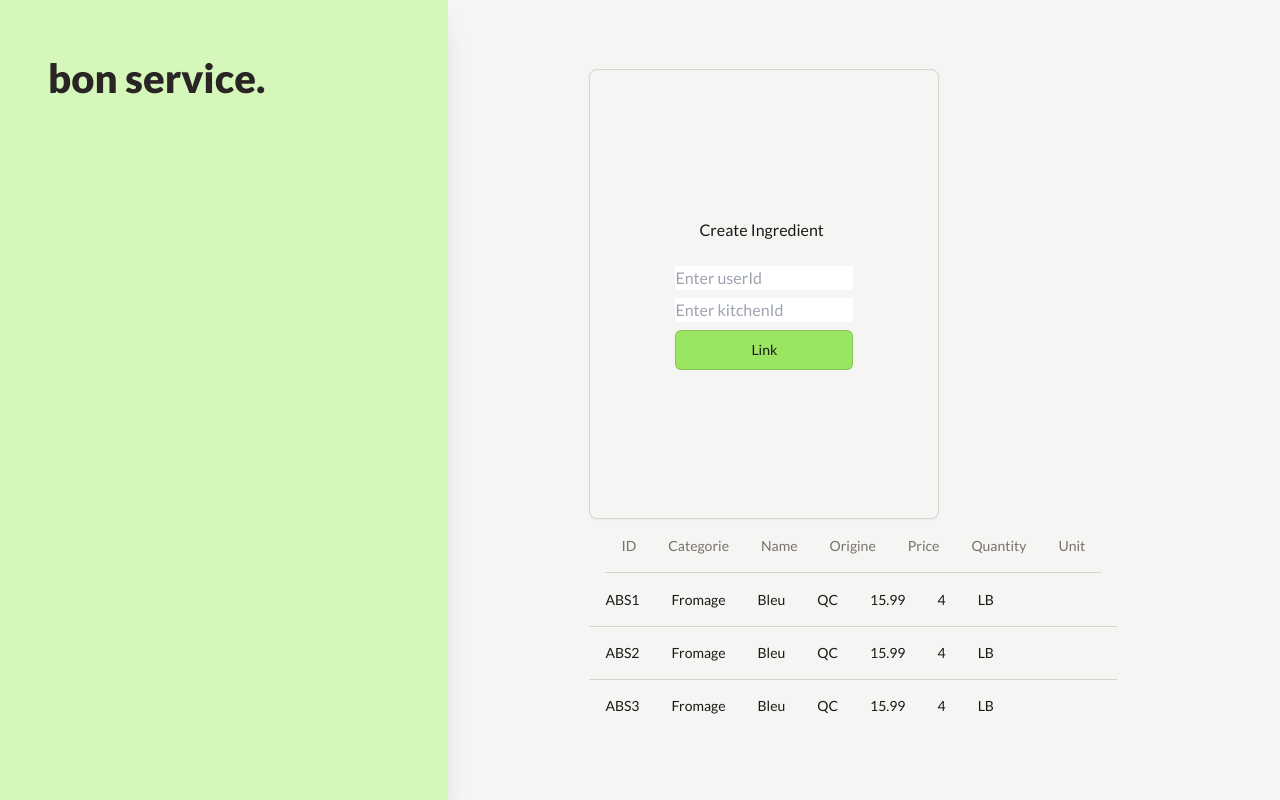
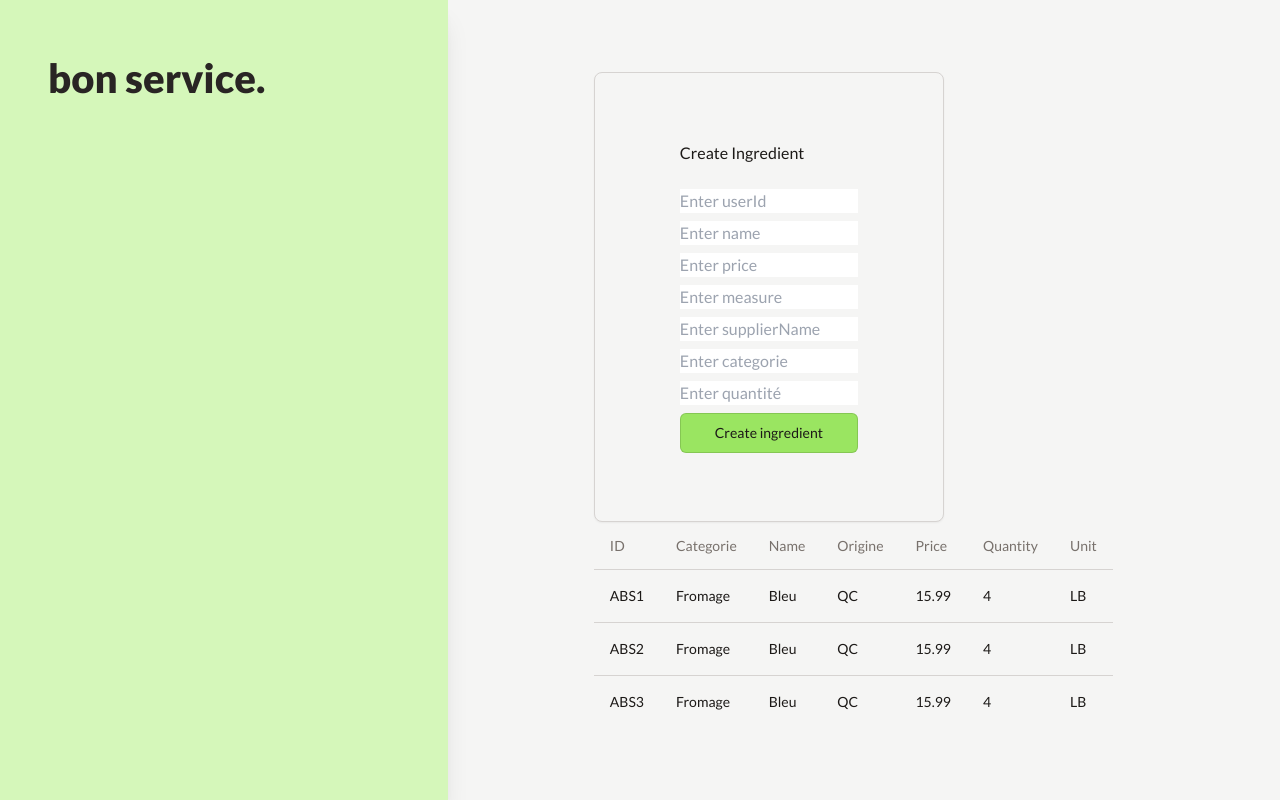
Before and after one commit to remschuet/Bon-Service, a Next.js app in the folder dev/kitchencompanion/: page /test/ingredient in a window 1280 px wide. Built offline with nearby package versions, Linux system fonts and the light colour scheme; what tailwind-heropatterns, tailwindcss-no-scrollbar would draw is missing.

Commit message:
fix: ingredient form test

```diff
--- a/dev/kitchencompanion/src/components/basic_test/working/ingredients-form.tsx
+++ b/dev/kitchencompanion/src/components/basic_test/working/ingredients-form.tsx
@@ -3,10 +3,12 @@ import {
   TableBody,
   TableCell,
   TableHead,
+  TableHeader,
   TableRow,
 } from "@/components/ui/table";
 import { Card, CardContent, CardHeader } from "@/components/ui/card";
 import { Button } from "@/components/ui/button";
+import { actionCreateKitchenWhenUserCreate } from "@/app/(public)/test/kitchen/_action/kitchen-action";
 
 const data = [
   {
@@ -39,13 +41,19 @@ const data = [
 ];
 
 export function IngredientForm() {
-  async function handleCreateIngredient(formData: FormData) {}
+  // const [isPending, startTransition] = useTransition();
+
+  async function handleCreateIngredient(formData: FormData) {
+    const userId = formData.get("userId") as string;
+
+    await actionCreateKitchenWhenUserCreate(userId);
+  }
 
   return (
     <>
       <Card className="w-[350px] h-[450px] grid place-content-center">
+        <CardHeader>Create Ingredient</CardHeader>
         <CardContent>
-          <CardHeader>Create Ingredient</CardHeader>
           <form action={handleCreateIngredient} className="grid gap-2">
             <input
               type="text"
@@ -53,31 +61,56 @@ export function IngredientForm() {
               id="userId"
               placeholder="Enter userId"
             />
+            <input type="text" name="name" id="name" placeholder="Enter name" />
             <input
               type="text"
-              name="kitchenId"
-              id="kitchenId"
-              placeholder="Enter kitchenId"
+              name="price"
+              id="price"
+              placeholder="Enter price"
             />
-            <Button type="submit">Link</Button>
+            <input
+              type="text"
+              name="measure"
+              id="measure"
+              placeholder="Enter measure"
+            />
+            <input
+              type="text"
+              name="supplierName"
+              id="supplierName"
+              placeholder="Enter supplierName"
+            />
+            <input
+              type="text"
+              name="categorie"
+              id="categorie"
+              placeholder="Enter categorie"
+            />
+            <input
+              type="text"
+              name="quantite"
+              id="quantite"
+              placeholder="Enter quantité"
+            />
+            <Button type="submit">Create ingredient</Button>
           </form>
         </CardContent>
       </Card>
       <Table>
-        <TableHead>
+        <TableHeader>
           <TableRow>
-            <TableCell>ID</TableCell>
-            <TableCell>Categorie</TableCell>
-            <TableCell>Name</TableCell>
-            <TableCell>Origine</TableCell>
-            <TableCell>Price</TableCell>
-            <TableCell>Quantity</TableCell>
-            <TableCell>Unit</TableCell>
+            <TableHead>ID</TableHead>
+            <TableHead>Categorie</TableHead>
+            <TableHead>Name</TableHead>
+            <TableHead>Origine</TableHead>
+            <TableHead>Price</TableHead>
+            <TableHead>Quantity</TableHead>
+            <TableHead>Unit</TableHead>
           </TableRow>
-        </TableHead>
+        </TableHeader>
         <TableBody>
-          {data.map((row: any) => (
-            <TableRow key={row.id} className="flex flex-row">
+          {data.map((row, key) => (
+            <TableRow key={key}>
               <TableCell>{row.id}</TableCell>
               <TableCell>{row.category}</TableCell>
               <TableCell>{row.name}</TableCell>
```
Also changed, not shown: dev/kitchencompanion/src/app/(public)/test/ingredient/page.tsx (+1 -0 lines).
